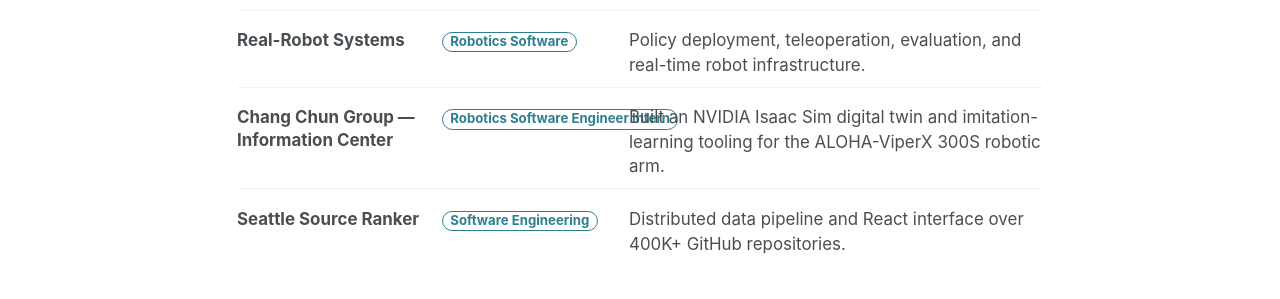
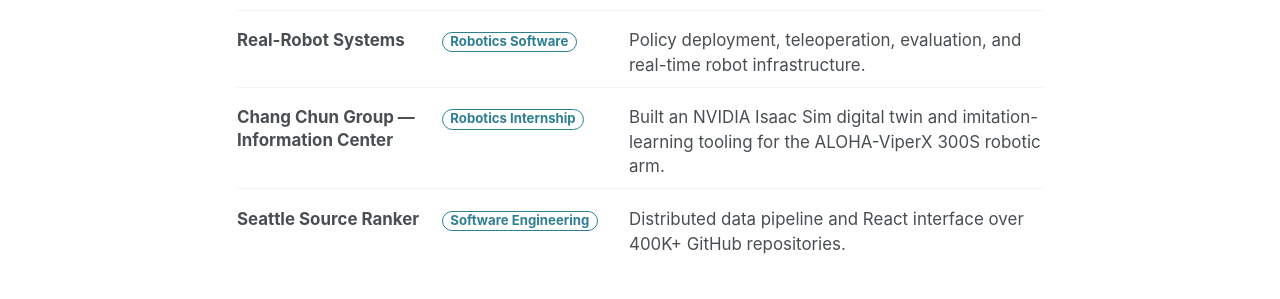
Before and after one commit to thomas0829/thomas0829.github.io, a Jekyll site: the page built from _pages/about.md, in a window 1280 px wide and 900 px high, scrolled down 892 px. Shown: the part 150-449 px from the top of the window. Built offline with Jekyll 4.4.1, drawn with Linux system fonts in a browser that asks for light colours; a script that is not in the unit is left out.

Commit message:
Fix homepage highlight label overflow

```diff
--- a/_pages/about.md
+++ b/_pages/about.md
@@ -61,7 +61,7 @@
   </li>
   <li>
     <span class="highlight-title"><a href="https://www.ccp.com.tw/">Chang Chun Group — Information Center</a></span>
-    <span class="highlight-meta">Robotics Software Engineer Intern</span>
+    <span class="highlight-meta">Robotics Internship</span>
     <span class="highlight-text">Built an NVIDIA Isaac Sim digital twin and imitation-learning tooling for the ALOHA-ViperX 300S robotic arm.</span>
   </li>
   <li>
```
Also changed, not shown: _pages/zh/about.md (+1 -1 lines).
